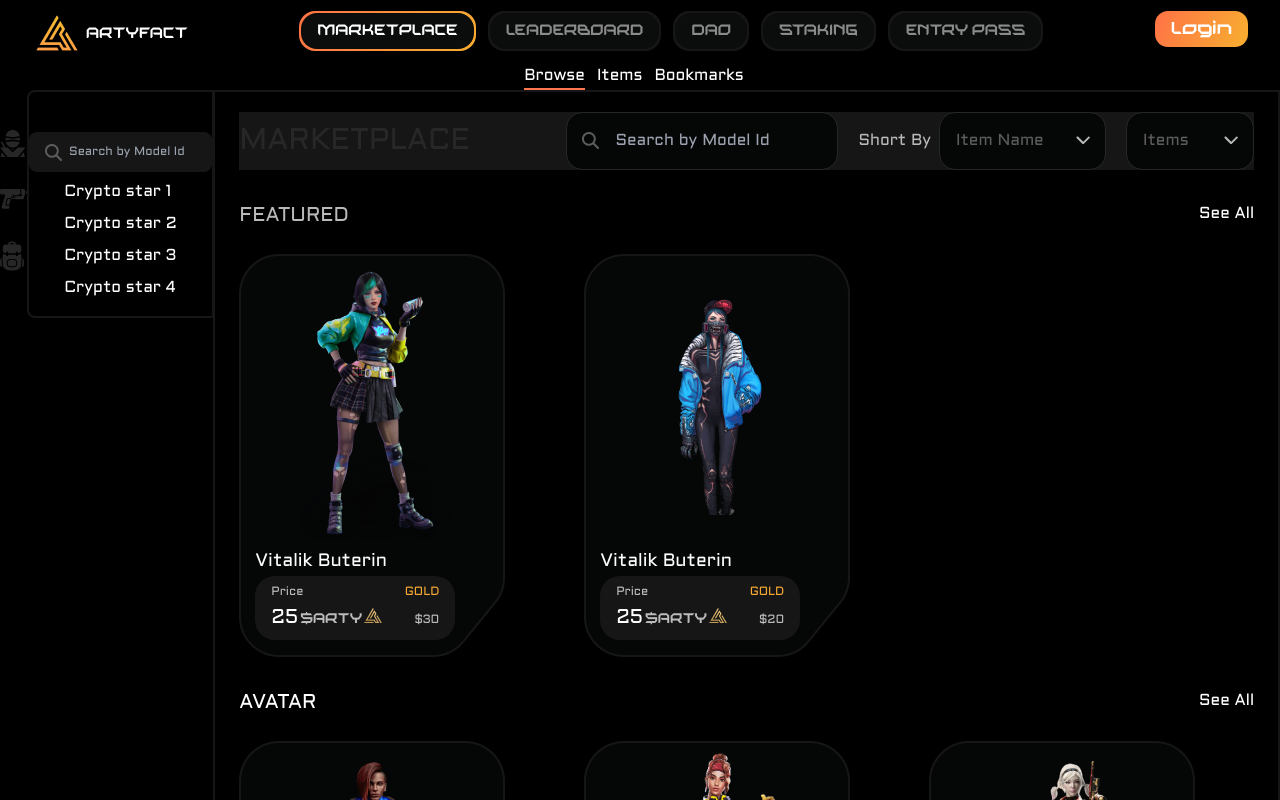
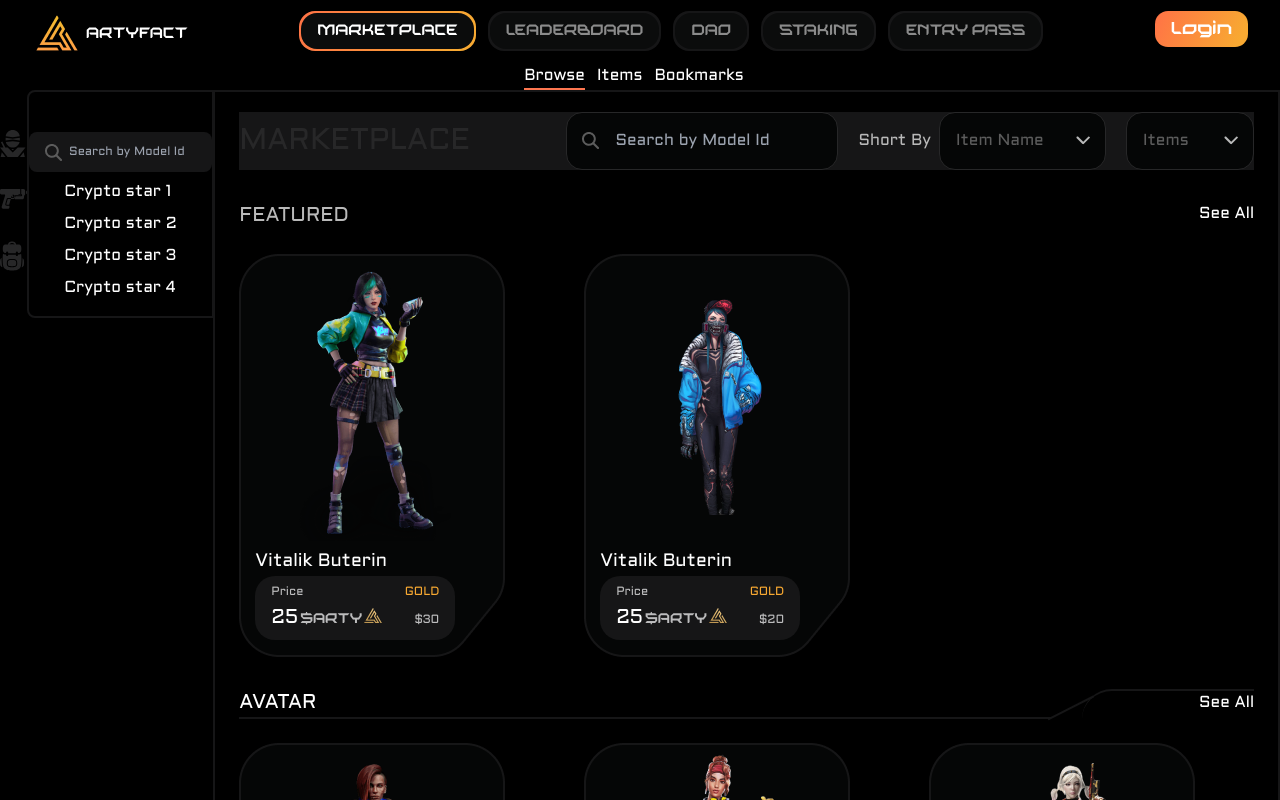
Before and after one commit to Praful2511/artyfact-rough, a Next.js app: page /marketplace/browse in a window 1280 px wide. Shown: the top 800 px of the page. Built offline with nearby package versions, Linux system fonts and the light colour scheme.

Commit message:
fix error

```diff
--- a/src/app/(pages)/marketplace/browse/page.js
+++ b/src/app/(pages)/marketplace/browse/page.js
@@ -148,8 +148,9 @@
 			</div>
 			<div className=' mt-8'>
 				<div className='flex justify-between'>
-					<div className='font-normal text-xl'>AVATAR</div>
-					<div>See All</div>
+					<div className='font-normal text-xl border-b-2 border-b-[#161617] w-[80%] '>AVATAR</div>
+					<div className='w-[5%] border-b-2 border-b-[#161617] rotop h-[1.3rem] -ml-[3rem] '></div>
+					<div className='border-t-2 border-t-[#161617]  w-[17%] text-end -ml-[3rem] ' style={{borderTopLeftRadius:"30px"}}>See All</div>
 				</div>
 				<div className="w-full grid md:grid-cols-2 xl:grid-cols-3 2xl:grid-cols-4 gap-5 mt-6">
 					{avatars.length
@@ -162,6 +163,7 @@
 					<div className='font-normal text-xl'>WEAPON SKIN</div>
 					<div>See All</div>
 				</div>
+
 				<div className="w-full grid md:grid-cols-2 xl:grid-cols-3 2xl:grid-cols-4 gap-5 mt-6">
 					{weapons.length
 						? weapons.map((item, index) => <SmallCard key={index} data={item} />)
@@ -178,7 +180,11 @@
 						? backpacks.map((item, index) => <SmallCard key={index} data={item} />)
 						: ""}
 				</div>
+
+
 			</div>
 		</div>
+
+
 	</main>
 }
--- a/src/styles/global.scss
+++ b/src/styles/global.scss
@@ -243,3 +243,7 @@
 	background-image: url("../images/backgrounds/login\ card.png");
 	background-repeat: no-repeat;
 }
+
+.rotop {
+	transform: rotate(-27deg) !important;
+  }
```
